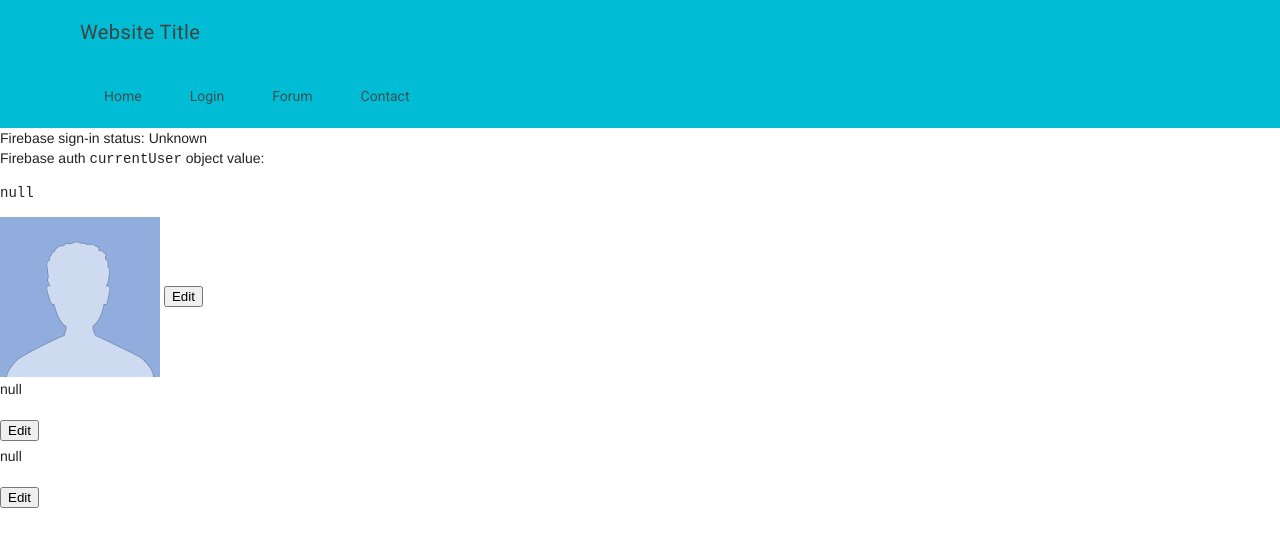
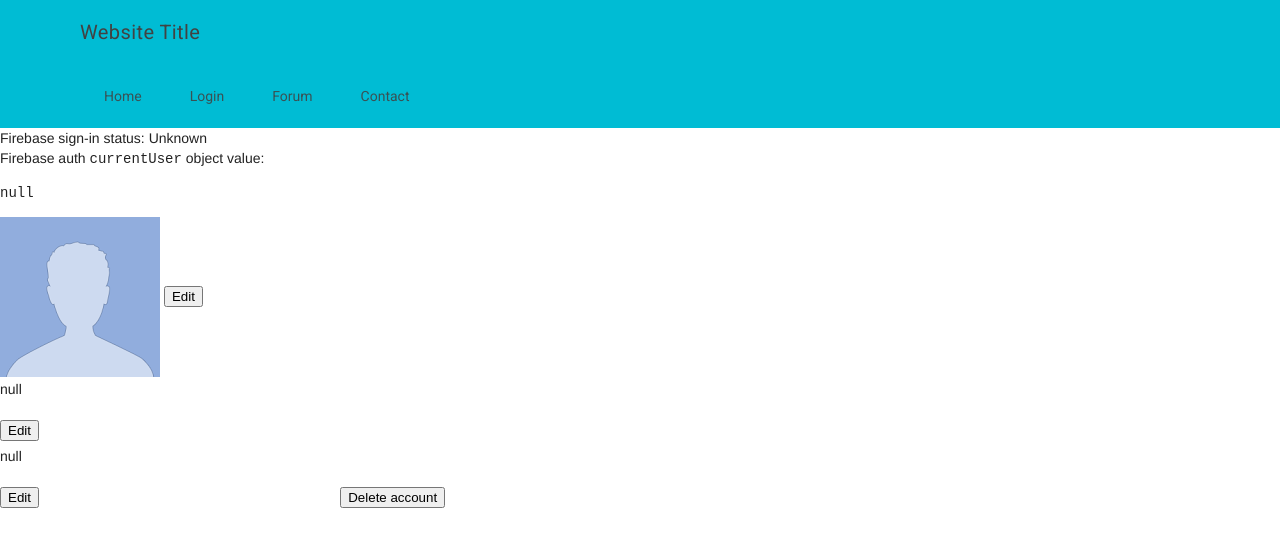
Before and after one commit to slothgamez/fireplex.github.io, a Jekyll site: the page firebase/account/index.html, which Jekyll copies as it is, in a window 1280 px wide. Shown: the top 547 px of the page. Built offline with Jekyll 4.4.1, drawn with Linux system fonts in a browser that asks for light colours; nearby versions of some CDN libraries; comment, search, counter and statistics services are not loaded.

Commit message:
Update index.html

```diff
--- a/firebase/account/index.html
+++ b/firebase/account/index.html
@@ -194,6 +194,8 @@
             <button onClick="popupformName()" id="nameEditbtn">Edit</button>
             <input class="mdl-textfield__input" style="display:inline;width:auto;" id="nameChange" placeholder="New name"/>
             <button onClick="nameSubmitt()" id="nameSubmit">Submit changes</button>
+            <!--Delete user account-->
+            <button onClick="deleteUserAcc()" id="deleteUserbtn" style="text-color:red">Delete account</button>
           </div>
           </div>
         </main>
```
